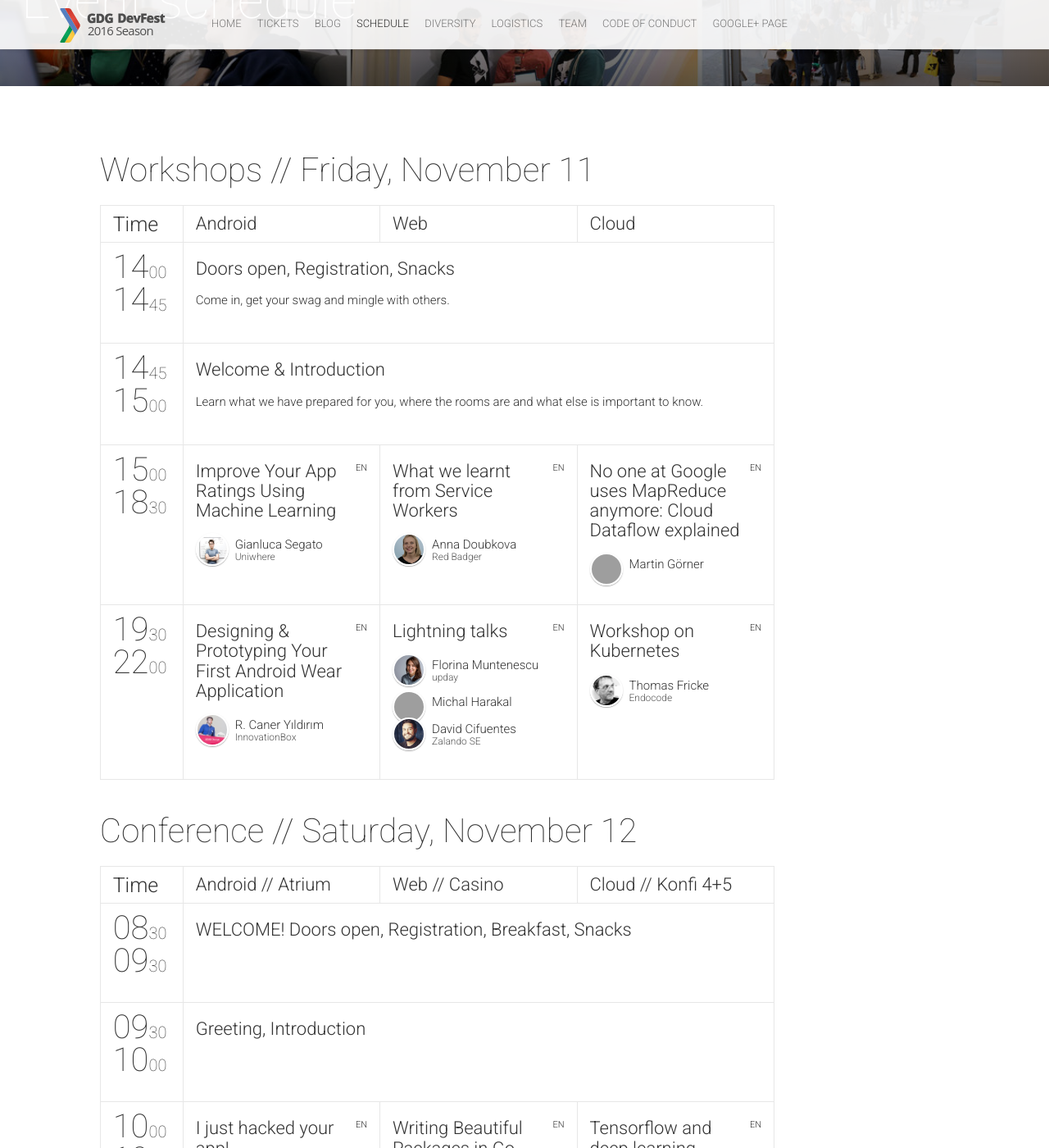
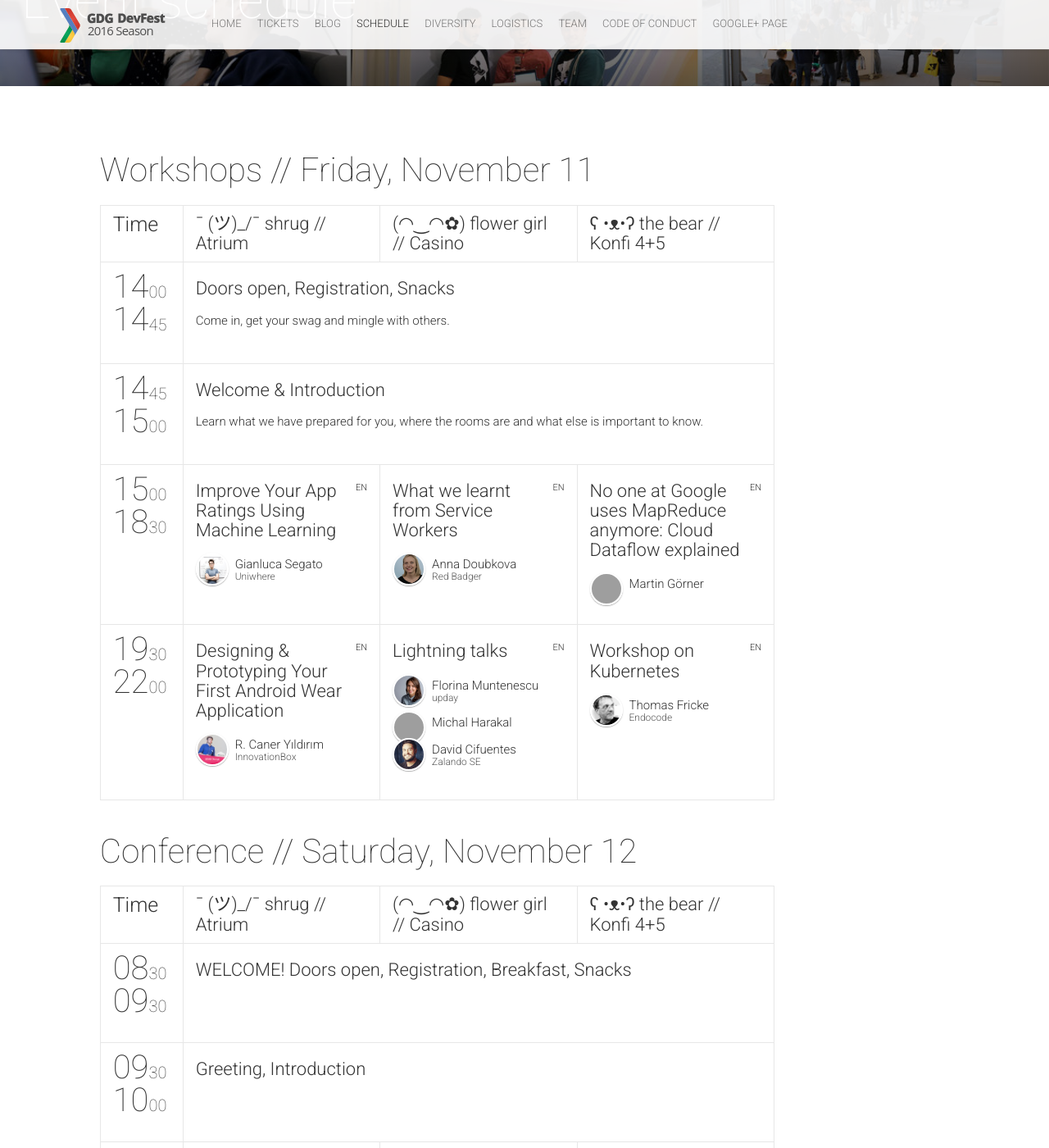
Before and after one commit to devfest-berlin/2016.devfest-berlin.de, a Jekyll site: the page built from schedule.html, in a window 1280 px wide and 1400 px high, scrolled down 302 px. Shown: the whole window at 82% size. Built offline with Jekyll 4.4.1, drawn with Linux system fonts in a browser that asks for light colours; nearby versions of some CDN libraries; comment, search, counter and statistics services are not loaded; grey boxes are pictures that could not be loaded.

Commit message:
Update schedule.yml

```diff
--- a/_data/schedule.yml
+++ b/_data/schedule.yml
@@ -2,9 +2,9 @@
   date: "2016-11-11"
   dateReadable: "Workshops // Friday, November 11"
   tracks:
-    - {title: "Android", color: "#99cc00"}
-    - {title: "Web", color: "#ff8800"}
-    - {title: "Cloud", color: "#3366cc"}
+    - {title: "¯\_(ツ)_/¯ shrug // Atrium", color: "#99cc00"}
+    - {title: "(◠‿◠✿) flower girl // Casino", color: "#ff8800"}
+    - {title: "ʕ •ᴥ•ʔ the bear // Konfi 4+5", color: "#3366cc"}
   timeslots:
     - {
     	startTime: "14:00",
@@ -30,9 +30,9 @@
   date: "2016-11-12"
   dateReadable: "Conference // Saturday, November 12"
   tracks:
-    - {title: "Android // Atrium", color: "#99cc00"}
-    - {title: "Web // Casino", color: "#ff8800"}
-    - {title: "Cloud // Konfi 4+5", color: "#3366cc"}
+    - {title: "¯\_(ツ)_/¯ shrug // Atrium", color: "#99cc00"}
+    - {title: "(◠‿◠✿) flower girl // Casino", color: "#ff8800"}
+    - {title: "ʕ •ᴥ•ʔ the bear // Konfi 4+5", color: "#3366cc"}
   timeslots:
     - {
     	startTime: "08:30",
```
